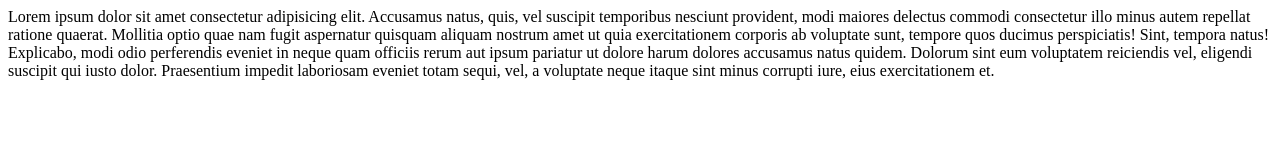
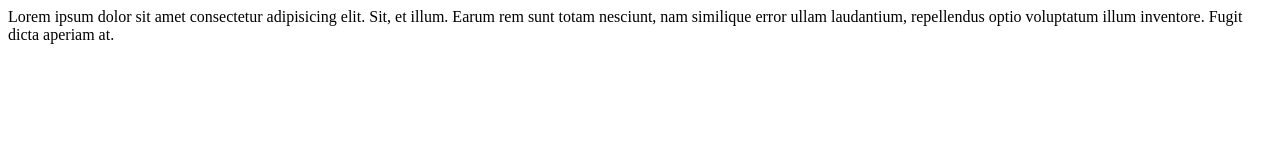
Before and after one commit to Smurtiakashjena-120/git-tutorial, a plain HTML site: page about.html in a window 1280 px wide. Drawn offline with Linux system fonts and the light colour scheme.

Commit message:
added data to about

```diff
--- a/about.html
+++ b/about.html
@@ -6,6 +6,6 @@
     <title>Document</title>
 </head>
 <body>
-   Lorem ipsum dolor sit amet consectetur adipisicing elit. Accusamus natus, quis, vel suscipit temporibus nesciunt provident, modi maiores delectus commodi consectetur illo minus autem repellat ratione quaerat. Mollitia optio quae nam fugit aspernatur quisquam aliquam nostrum amet ut quia exercitationem corporis ab voluptate sunt, tempore quos ducimus perspiciatis! Sint, tempora natus! Explicabo, modi odio perferendis eveniet in neque quam officiis rerum aut ipsum pariatur ut dolore harum dolores accusamus natus quidem. Dolorum sint eum voluptatem reiciendis vel, eligendi suscipit qui iusto dolor. Praesentium impedit laboriosam eveniet totam sequi, vel, a voluptate neque itaque sint minus corrupti iure, eius exercitationem et.
+    Lorem ipsum dolor sit amet consectetur adipisicing elit. Sit, et illum. Earum rem sunt totam nesciunt, nam similique error ullam laudantium, repellendus optio voluptatum illum inventore. Fugit dicta aperiam at.
 </body>
 </html>
```
